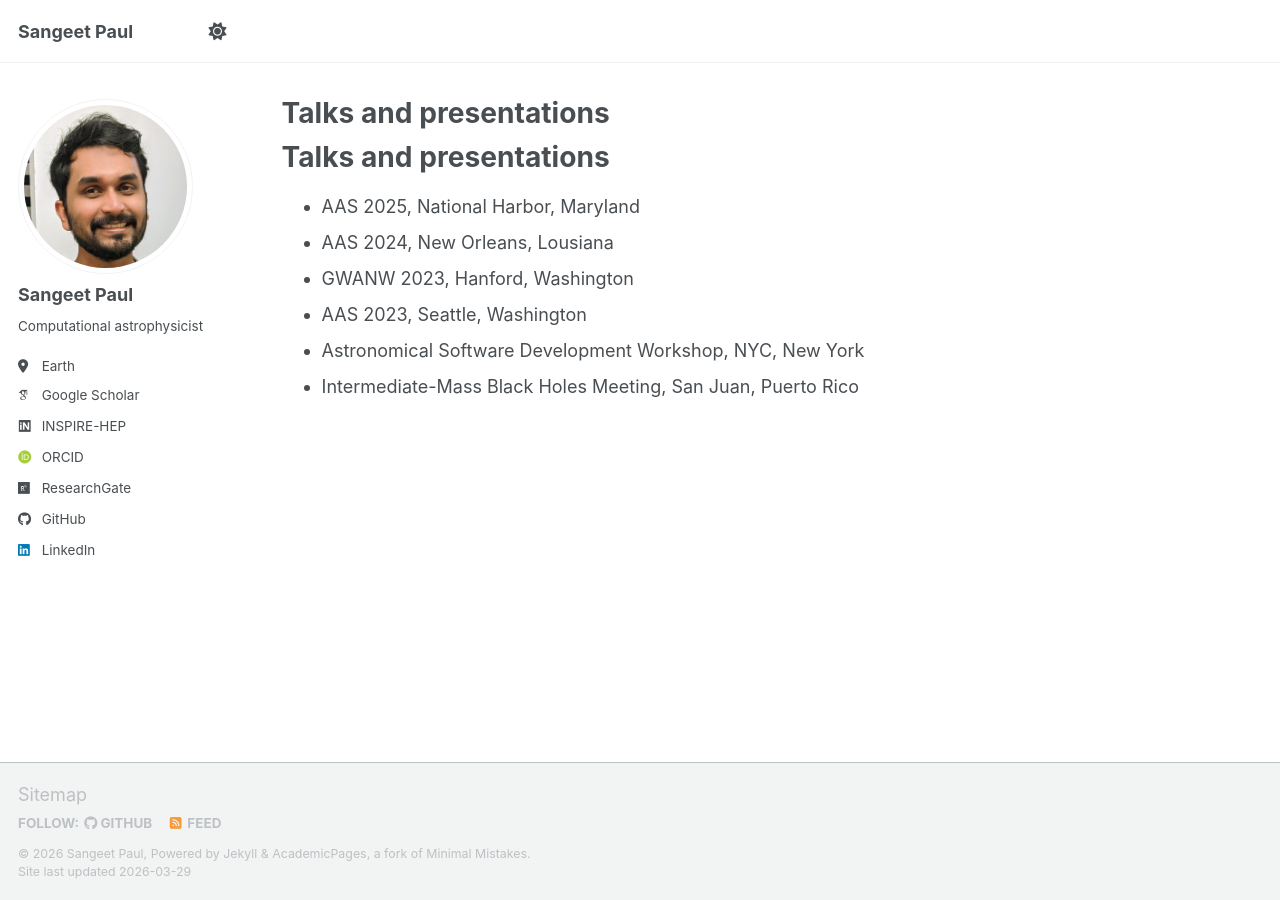
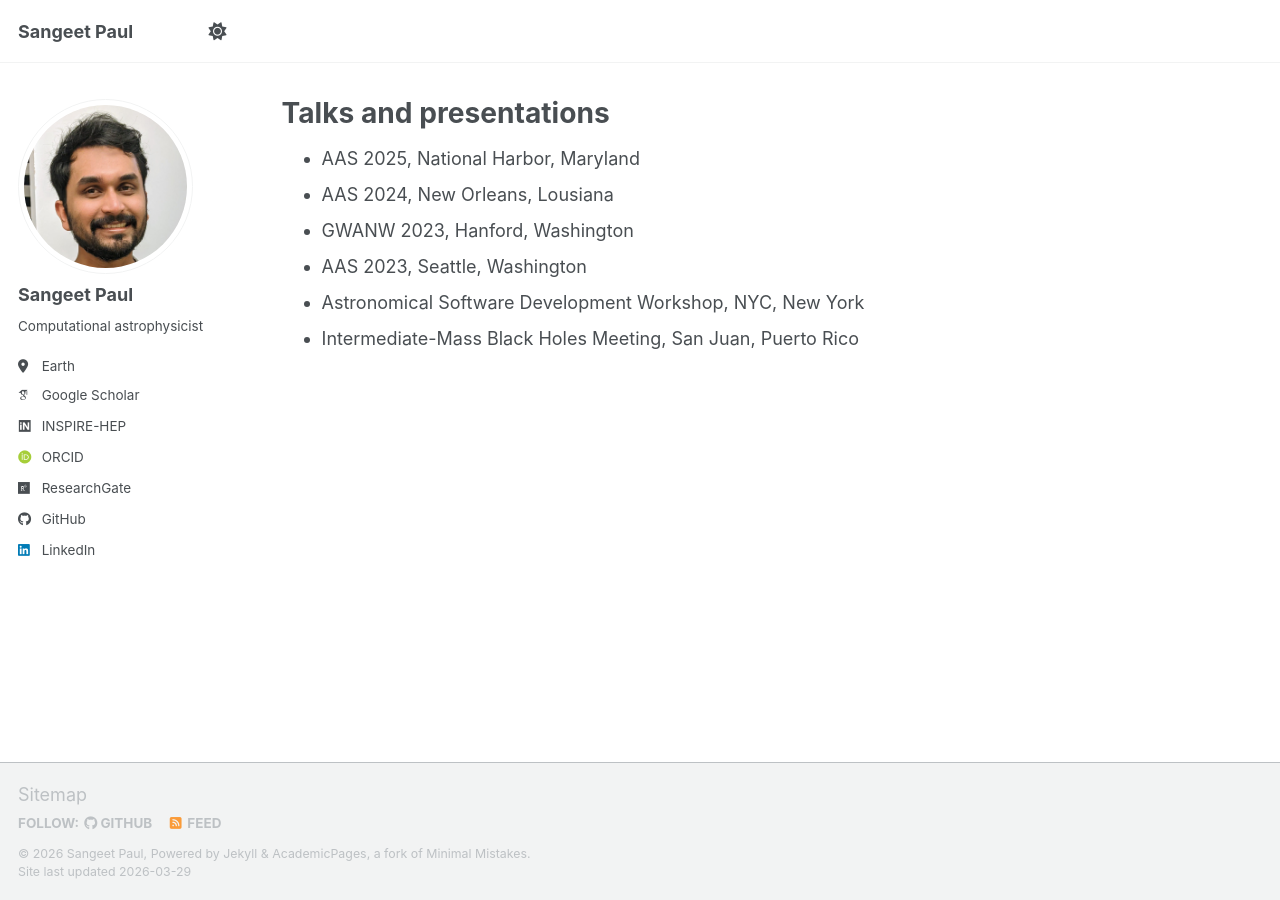
Before and after one commit to sangeetpaul/sangeetpaul.github.io, a Jekyll site: the page built from _pages/talks.html, in a window 1280 px wide. Built offline with Jekyll 4.4.1, drawn with Linux system fonts in a browser that asks for light colours; some web fonts are replaced; a script bundle is joined from its source files by our own code; library files that are not in the unit come from our copies.

Commit message:
Update talks.html

```diff
--- a/_pages/talks.html
+++ b/_pages/talks.html
@@ -11,7 +11,6 @@ author_profile: true
 
 {% endif %}
 
-<h1 id="talks-and-presentations">Talks and presentations</h1>
 <ul>
 <li>AAS 2025, National Harbor, Maryland</li>
 <li>AAS 2024, New Orleans, Lousiana</li>
```
